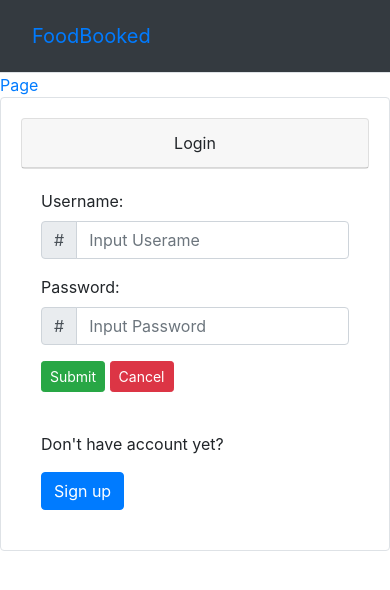
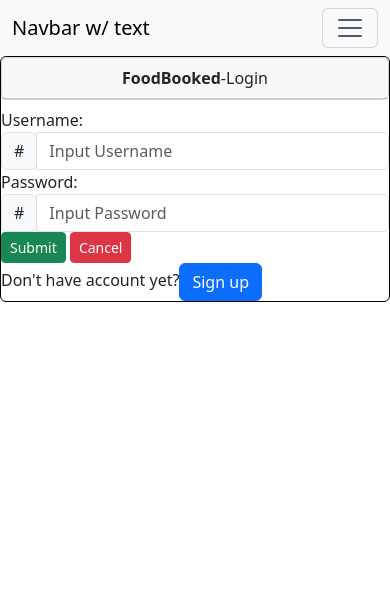
Before and after one commit to it66070267/PSCP_Project_66, a Flask app: page / in a window 390 px wide. Shown: the top 590 px of the page. Run offline with Flask 3, Linux system fonts and the light colour scheme; some libraries are stand-ins or nearby versions.

Commit message:
navbar-responsive

```diff
--- a/templates/home.html
+++ b/templates/home.html
@@ -5,14 +5,15 @@
     <meta http-equiv="X-UA-Compatible" content="IE=edge">
     <meta name="viewport" content="width=device-width, initial-scale=1.0">
     <title>FoodBooked - {% block title %} {% endblock%}</title>
-    <link rel="stylesheet" href="https://maxcdn.bootstrapcdn.com/bootstrap/4.0.0/css/bootstrap.min.css" integrity="sha384-Gn5384xqQ1aoWXA+058RXPxPg6fy4IWvTNh0E263XmFcJlSAwiGgFAW/dAiS6JXm" crossorigin="anonymous">
+    <link href="https://cdn.jsdelivr.net/npm/bootstrap@5.3.2/dist/css/bootstrap.min.css" rel="stylesheet" integrity="sha384-T3c6CoIi6uLrA9TneNEoa7RxnatzjcDSCmG1MXxSR1GAsXEV/Dwwykc2MPK8M2HN" crossorigin="anonymous">
+    <script src="https://cdn.jsdelivr.net/npm/@popperjs/core@2.11.8/dist/umd/popper.min.js" integrity="sha384-I7E8VVD/ismYTF4hNIPjVp/Zjvgyol6VFvRkX/vR+Vc4jQkC+hVqc2pM8ODewa9r" crossorigin="anonymous"></script>
+    <script src="https://cdn.jsdelivr.net/npm/bootstrap@5.3.2/dist/js/bootstrap.min.js" integrity="sha384-BBtl+eGJRgqQAUMxJ7pMwbEyER4l1g+O15P+16Ep7Q9Q+zqX6gSbd85u4mG4QzX+" crossorigin="anonymous"></script>
 </head>
 <body>
     <!-- Navbar -->
-    <nav class="navbar bg-dark border-bottom border-body" data-bs-theme="dark">
     <nav class="navbar navbar-expand-lg bg-body-tertiary">
         <div class="container-fluid">
-          <a class="navbar-brand" href="{{Home}}">FoodBooked</a>
+          <a class="navbar-brand" href="#">Navbar w/ text</a>
           <button class="navbar-toggler" type="button" data-bs-toggle="collapse" data-bs-target="#navbarText" aria-controls="navbarText" aria-expanded="false" aria-label="Toggle navigation">
             <span class="navbar-toggler-icon"></span>
           </button>
@@ -28,17 +29,15 @@
                 <a class="nav-link" href="#">Pricing</a>
               </li>
             </ul>
+            <span class="navbar-text">
+              Navbar text with an inline element
+            </span>
           </div>
         </div>
       </nav>
-    </nav>
-    <a href="{{url_for('page')}}">Page</a>
     <div class="card-body border border-black rounded container">
         {% block body %}
         {% endblock%}
     </div>
-    <script src="https://code.jquery.com/jquery-3.2.1.slim.min.js" integrity="sha384-KJ3o2DKtIkvYIK3UENzmM7KCkRr/rE9/Qpg6aAZGJwFDMVNA/GpGFF93hXpG5KkN" crossorigin="anonymous"></script>
-    <script src="https://cdnjs.cloudflare.com/ajax/libs/popper.js/1.12.9/umd/popper.min.js" integrity="sha384-ApNbgh9B+Y1QKtv3Rn7W3mgPxhU9K/ScQsAP7hUibX39j7fakFPskvXusvfa0b4Q" crossorigin="anonymous"></script>
-    <script src="https://maxcdn.bootstrapcdn.com/bootstrap/4.0.0/js/bootstrap.min.js" integrity="sha384-JZR6Spejh4U02d8jOt6vLEHfe/JQGiRRSQQxSfFWpi1MquVdAyjUar5+76PVCmYl" crossorigin="anonymous"></script>
 </body>
 </html>
--- a/templates/login.html
+++ b/templates/login.html
@@ -6,17 +6,17 @@
 
 {% block body %}
 <div class="card text-center">
-<div class="card-header">Login</div>
+<div class="card-header"><strong>FoodBooked</strong>-Login</div>
 </div>
-    <div class="card-body">
-        <form action="{{ url_for('signup') }}" method="POST">
+    <div class="card-body mt-2 pd-2">
+        <form action="{{ url_for('login') }}" method="POST">
             <div class="form-group">
                 <label for="username">Username:</label>
                 <div class="input-group">
                     <div class="input-group-prepend">
                         <div class="input-group-text">#</div>
                     </div>
-                    <input type="text" id="username" class="form-control" placeholder="Input Userame" name="username" required>
+                    <input type="text" id="username" class="form-control" placeholder="Input Username" name="username" required>
                 </div>
             </div>
 
@@ -35,8 +35,8 @@
             </div>
 
         </form>
-    </br>
-        <p>Don't have account yet?</p><a href="{{ url_for('signup') }}" class="btn btn-primary">Sign up</a>
+    <div> <p class="d-inline pr-2">Don't have account yet?</p><a href="{{ url_for('signup') }}" class="btn btn-primary">Sign up</a></div>
+
     </div>
 
 {% endblock %}
```
